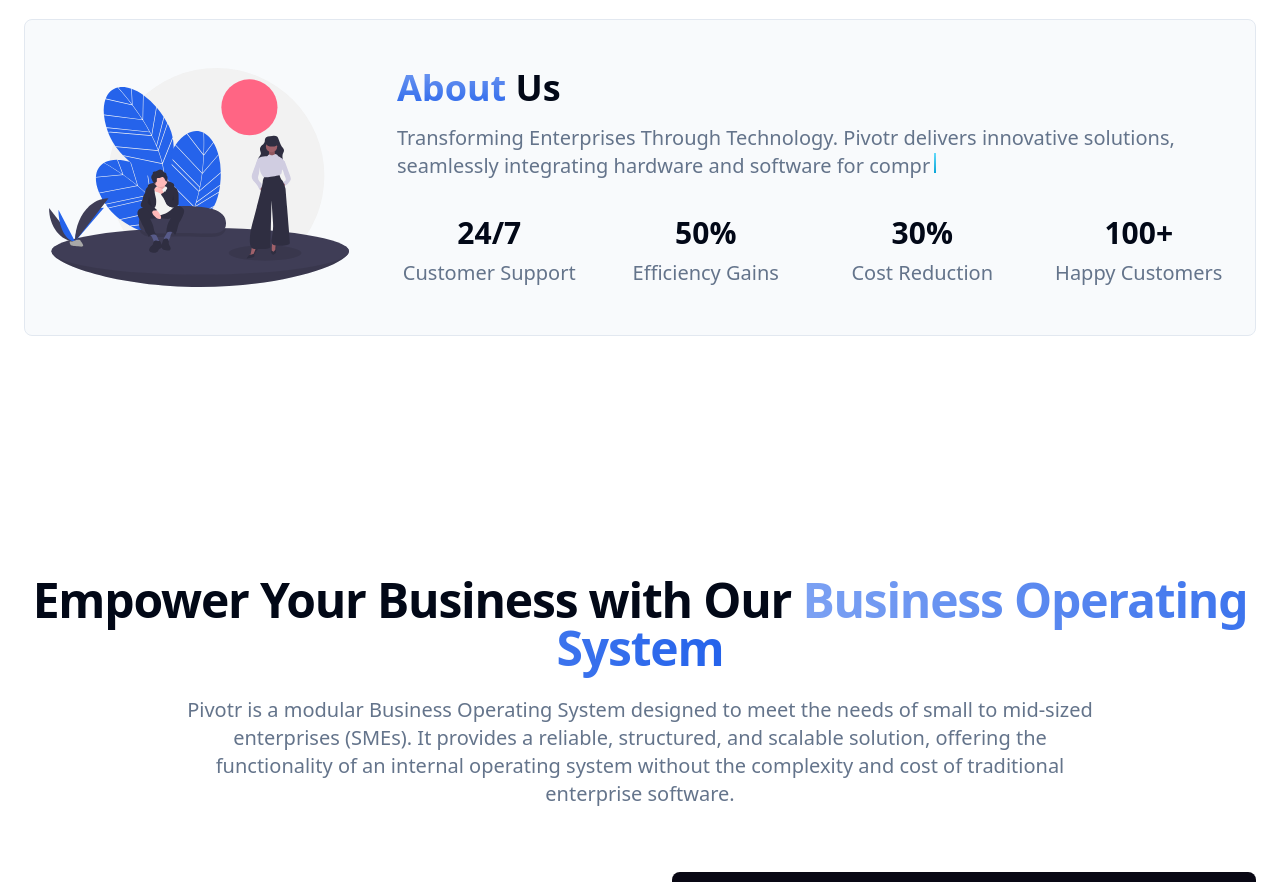
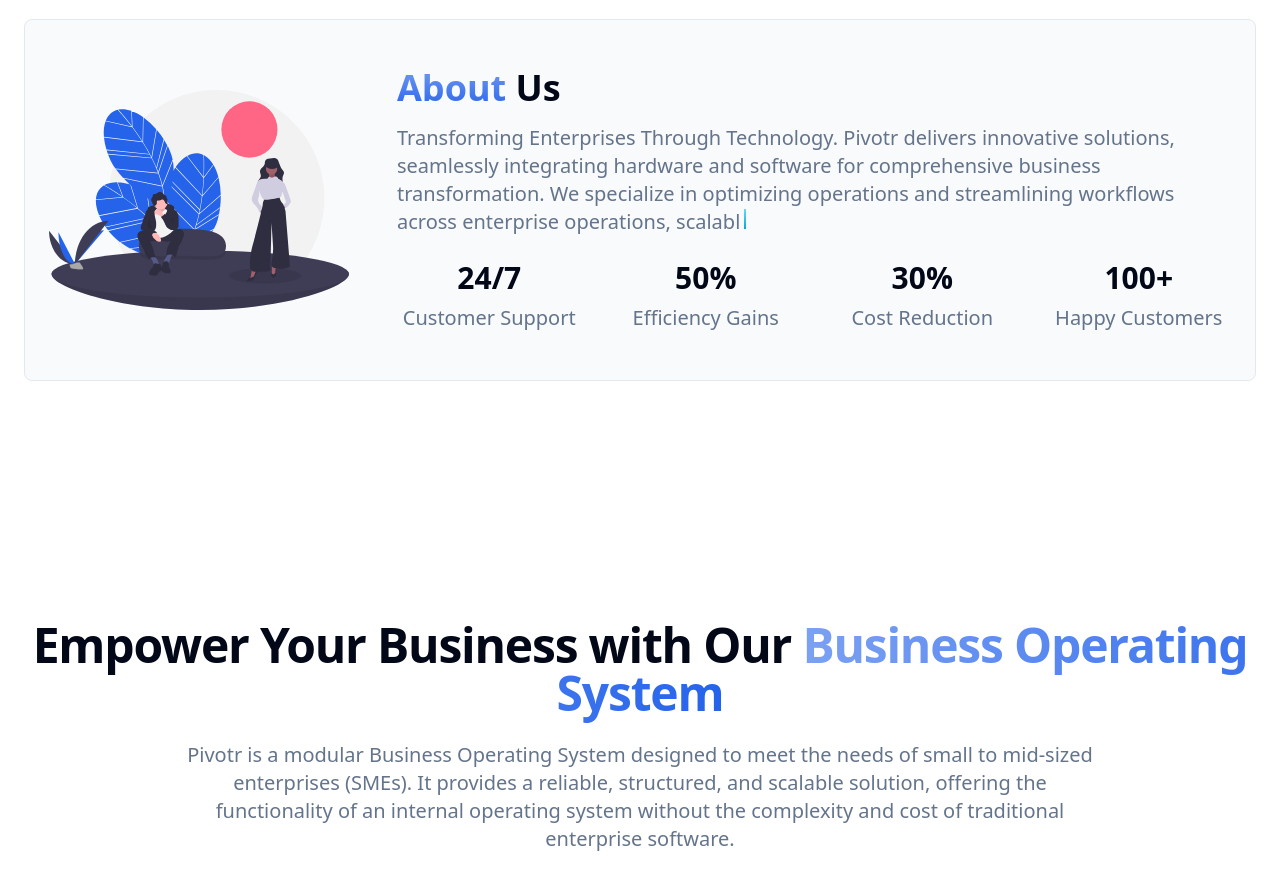
Before and after one commit to Karthik-beta/Landing_Page, a React (Vite) app in the folder client/: page / in a window 1280 px wide. Shown: the part 2080-2962 px from the top of the page. Built offline with nearby package versions, Linux system fonts and the light colour scheme.

Commit message:
Update About.tsx

```diff
--- a/client/src/components/About.tsx
+++ b/client/src/components/About.tsx
@@ -37,7 +37,7 @@
       intervalRef.current = setTimeout(() => {
         setDisplayedText((prev) => prev + paragraphText[currentIndex]);
         setCurrentIndex((prev) => prev + 1);
-      }, 50); // 50ms = 20 FPS, much better than 10ms = 100 FPS
+      }, 25); // 25ms = 40 FPS, much better than 10ms = 100 FPS
     }
 
     return () => {
```
